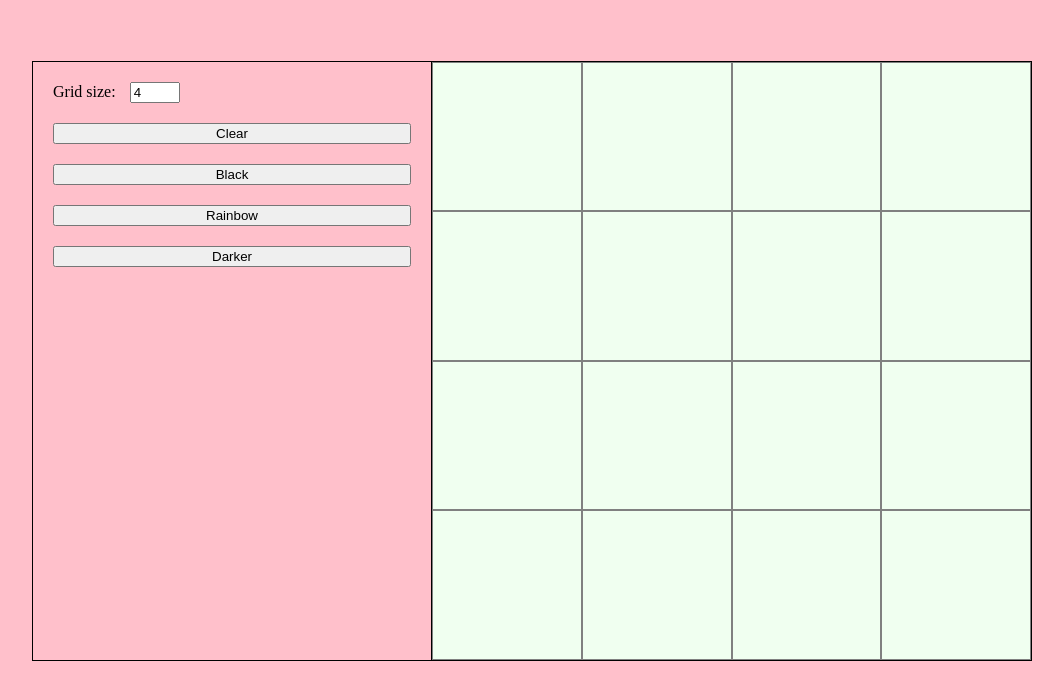
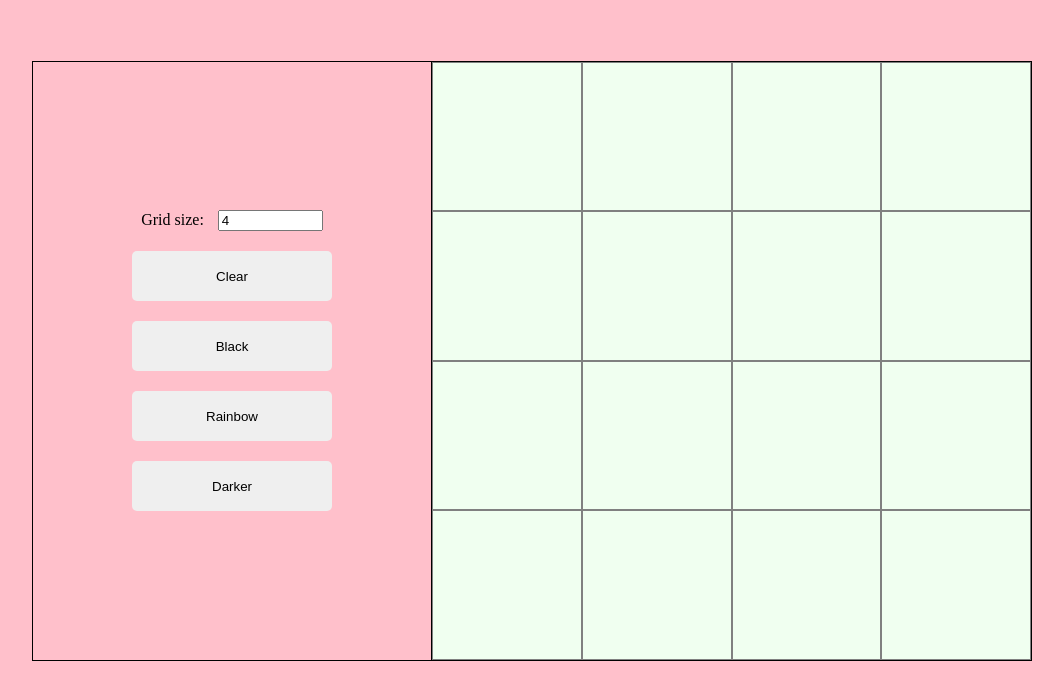
Before and after one commit to kfoolable/etch-a-sketch, a plain HTML site: page index.html in a window 1280 px wide. Shown: the part 79-778 px from the top of the page, without its empty margins (108-1171 px from the left). Drawn offline with Linux system fonts and the light colour scheme.

Commit message:
Fixed some styling

```diff
--- a/script.js
+++ b/script.js
@@ -122,9 +122,9 @@ function darkerMode() {
 
   const step = 0.1;
 
+  //returns a function that adds a value from 0.1 - 0.9 everytime the mouse hovers over a single square
   return function () {
     finalRgbOpacity += step;
-
     if (finalRgbOpacity > 0.9) {
       finalRgbOpacity = 0.9;
     }
--- a/style.css
+++ b/style.css
@@ -35,11 +35,20 @@ h1 {
   flex-direction: column;
   padding: 20px;
   gap: 20px;
+  align-items: center;
+  justify-content: center;
 }
 
 input {
-  width: 50px;
+  width: 105px;
   margin-left: 10px;
+}
+
+button {
+  border: none;
+  border-radius: 5px;
+  width: 200px;
+  height: 50px;
 }
 
 .drawing-container {
```
